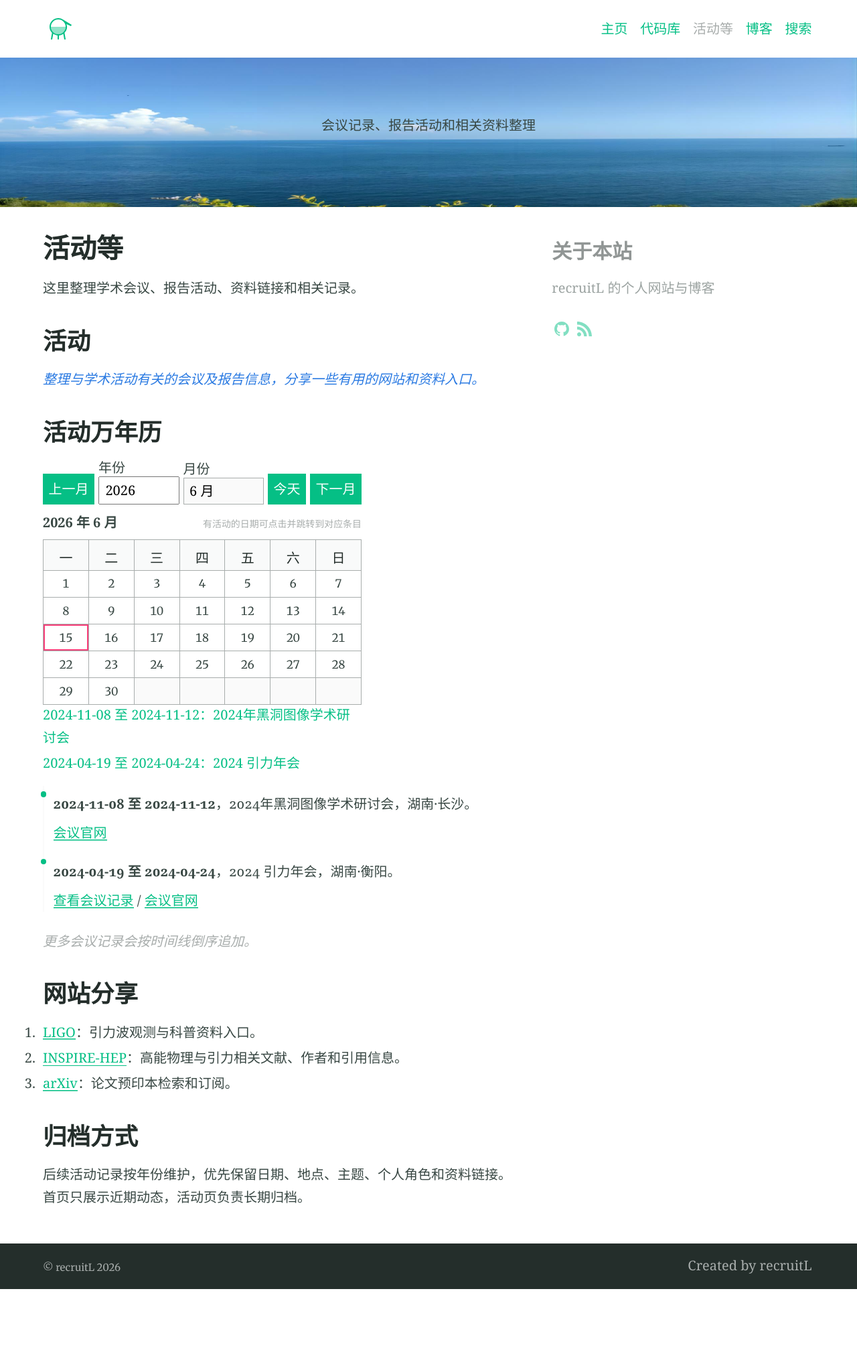
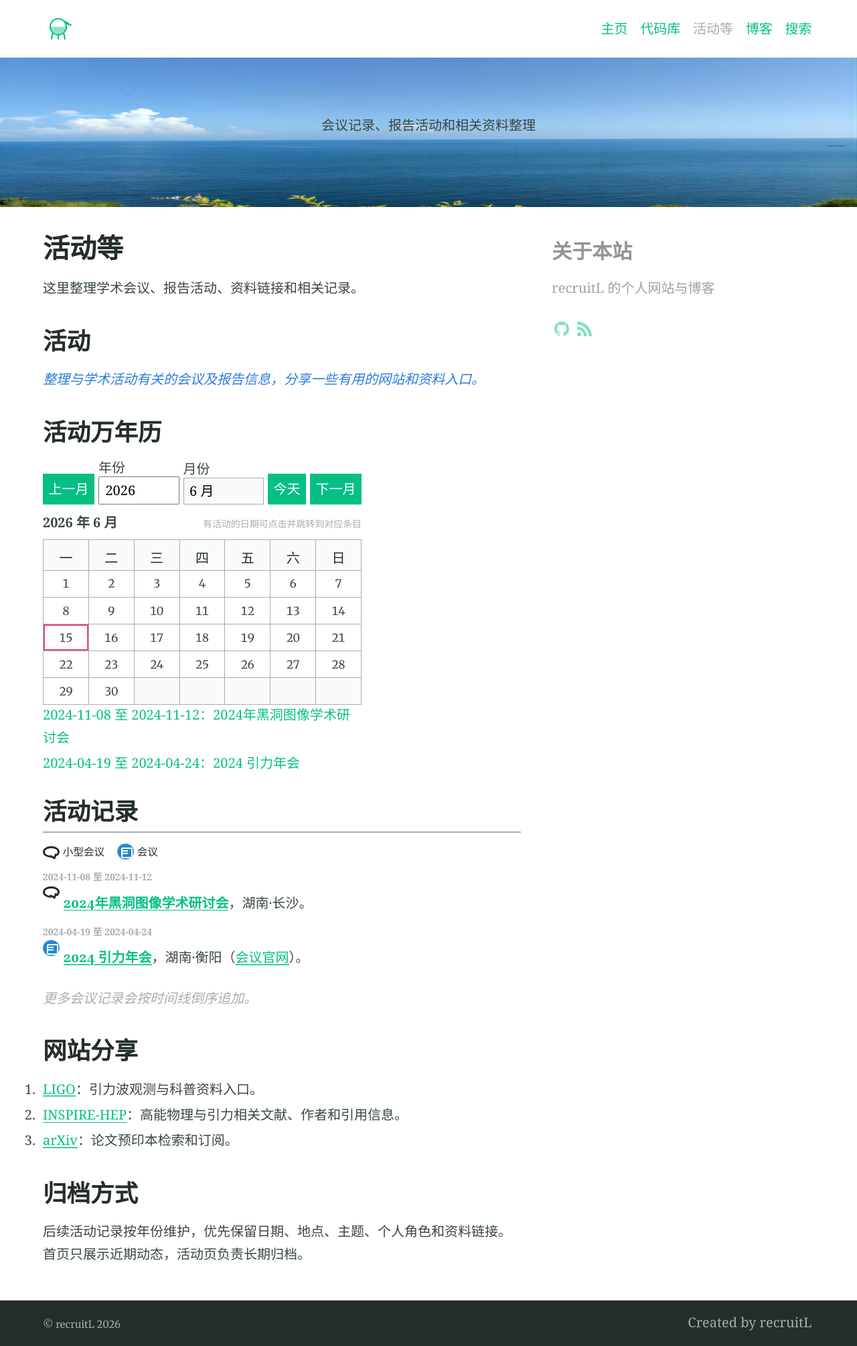
Before and after one commit to recruitL/recruitL.github.io, a Jekyll site: the page built from activities/index.md, in a window 1280 px wide. Shown: the whole page at 67% size. Built offline with Jekyll 4.4.1, drawn with Linux system fonts in a browser that asks for light colours; before the commit the page ends 1924 px from its top, so only the background shows below that.

Commit message:
Style activity entries with event icons

```diff
--- a/_sass/_theme.scss
+++ b/_sass/_theme.scss
@@ -442,6 +442,116 @@ a .icon {
   margin-top: .8rem;
 }
 
+.activity-news {
+  border-top: 2px solid $captionColour;
+  margin-bottom: 1rem;
+  padding-top: .9rem;
+  &__legend {
+    align-items: center;
+    display: flex;
+    flex-wrap: wrap;
+    gap: .45rem 1.1rem;
+    margin-bottom: 1rem;
+  }
+  &__legend-item {
+    align-items: center;
+    color: $headingColour;
+    display: inline-flex;
+    font-size: .92rem;
+    gap: .3rem;
+    line-height: 1.2;
+  }
+  &__item {
+    margin-bottom: 1rem;
+    scroll-margin-top: 5rem;
+  }
+  &__date {
+    color: $captionColour;
+    font-size: .82rem;
+    font-weight: 700;
+    line-height: 1.35;
+    margin-bottom: .12rem;
+  }
+  &__body {
+    align-items: flex-start;
+    display: flex;
+    gap: .35rem;
+    line-height: 1.5;
+    p {
+      margin-bottom: 0;
+    }
+  }
+  &__title {
+    font-weight: 700;
+  }
+}
+
+.activity-icon {
+  display: inline-block;
+  flex: 0 0 auto;
+  position: relative;
+  vertical-align: middle;
+}
+
+.activity-icon--event,
+.activity-news__item[data-activity-kind="event"] .activity-news__body > .activity-icon {
+  background: #1f8acb;
+  border-radius: 50%;
+  box-shadow: inset 0 0 0 1px rgba(255, 255, 255, .25);
+  height: 1.45rem;
+  width: 1.45rem;
+  &:before {
+    border: 2px solid $white;
+    border-radius: .12rem;
+    content: "";
+    height: .72rem;
+    left: .34rem;
+    position: absolute;
+    top: .36rem;
+    width: .76rem;
+  }
+  &:after {
+    background: $white;
+    box-shadow: 0 .22rem 0 $white;
+    content: "";
+    height: .09rem;
+    left: .48rem;
+    position: absolute;
+    top: .62rem;
+    width: .48rem;
+  }
+}
+
+.activity-icon--talk,
+.activity-news__item[data-activity-kind="talk"] .activity-news__body > .activity-icon {
+  border: 3px solid $headingColour;
+  border-radius: 50%;
+  height: 1.02rem;
+  margin-top: .08rem;
+  width: 1.45rem;
+  &:before {
+    background: $backgroundColour;
+    bottom: -.28rem;
+    content: "";
+    height: .36rem;
+    position: absolute;
+    right: .04rem;
+    transform: rotate(24deg);
+    width: .48rem;
+  }
+  &:after {
+    border-bottom: 3px solid $headingColour;
+    border-right: 3px solid $headingColour;
+    bottom: -.2rem;
+    content: "";
+    height: .3rem;
+    position: absolute;
+    right: .08rem;
+    transform: rotate(24deg);
+    width: .38rem;
+  }
+}
+
 .activity-more {
   color: $captionColour;
   font-style: italic;
--- a/activities/index.md
+++ b/activities/index.md
@@ -63,28 +63,43 @@ aside: true
   <div class="activity-calendar__events" data-calendar-events></div>
 </div>
 
-<div class="timeline activity-list">
-  <div
-    class="timeline-item"
+## 活动记录
+
+<div class="activity-news">
+  <div class="activity-news__legend" aria-label="活动类型图例">
+    <span class="activity-news__legend-item"><span class="activity-icon activity-icon--talk" aria-hidden="true"></span>小型会议</span>
+    <span class="activity-news__legend-item"><span class="activity-icon activity-icon--event" aria-hidden="true"></span>会议</span>
+  </div>
+
+  <article
+    class="activity-news__item"
     id="conference-2024-black-hole-imaging"
     data-activity-start="2024-11-08"
     data-activity-end="2024-11-12"
     data-activity-title="2024年黑洞图像学术研讨会"
+    data-activity-kind="talk"
   >
-    <p><strong>2024-11-08 至 2024-11-12</strong>，2024年黑洞图像学术研讨会，湖南·长沙。</p>
-    <p><a href="https://indico.ihep.ac.cn/event/23590/">会议官网</a></p>
-  </div>
+    <div class="activity-news__date">2024-11-08 至 2024-11-12</div>
+    <div class="activity-news__body">
+      <span class="activity-icon" aria-label="活动类型" role="img"></span>
+      <p><a class="activity-news__title" href="https://indico.ihep.ac.cn/event/23590/">2024年黑洞图像学术研讨会</a>，湖南·长沙。</p>
+    </div>
+  </article>
 
-  <div
-    class="timeline-item"
+  <article
+    class="activity-news__item"
     id="conference-2024-gr"
     data-activity-start="2024-04-19"
     data-activity-end="2024-04-24"
     data-activity-title="2024 引力年会"
+    data-activity-kind="event"
   >
-    <p><strong>2024-04-19 至 2024-04-24</strong>，2024 引力年会，湖南·衡阳。</p>
-    <p><a href="/2024/04/19/annual/">查看会议记录</a> / <a href="http://meeting2024.usc.edu.cn/Meeting/conferences/gr24/home_1.php">会议官网</a></p>
-  </div>
+    <div class="activity-news__date">2024-04-19 至 2024-04-24</div>
+    <div class="activity-news__body">
+      <span class="activity-icon" aria-label="活动类型" role="img"></span>
+      <p><a class="activity-news__title" href="/2024/04/19/annual/">2024 引力年会</a>，湖南·衡阳（<a href="http://meeting2024.usc.edu.cn/Meeting/conferences/gr24/home_1.php">会议官网</a>）。</p>
+    </div>
+  </article>
 </div>
 
 <p class="activity-more">更多会议记录会按时间线倒序追加。</p>
```
Also changed, not shown: other parts of activities/index.md (+1 -1 lines).
